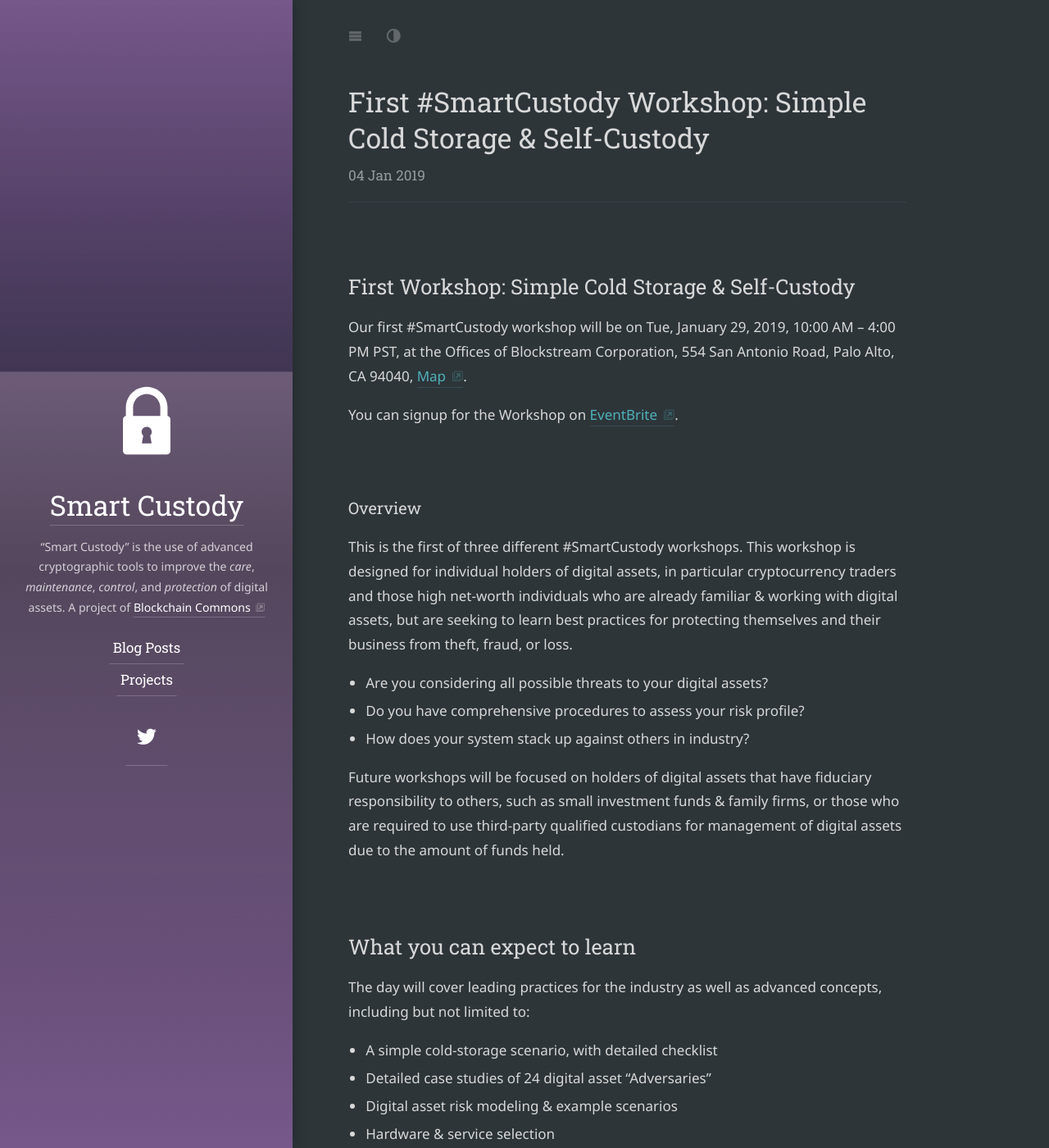
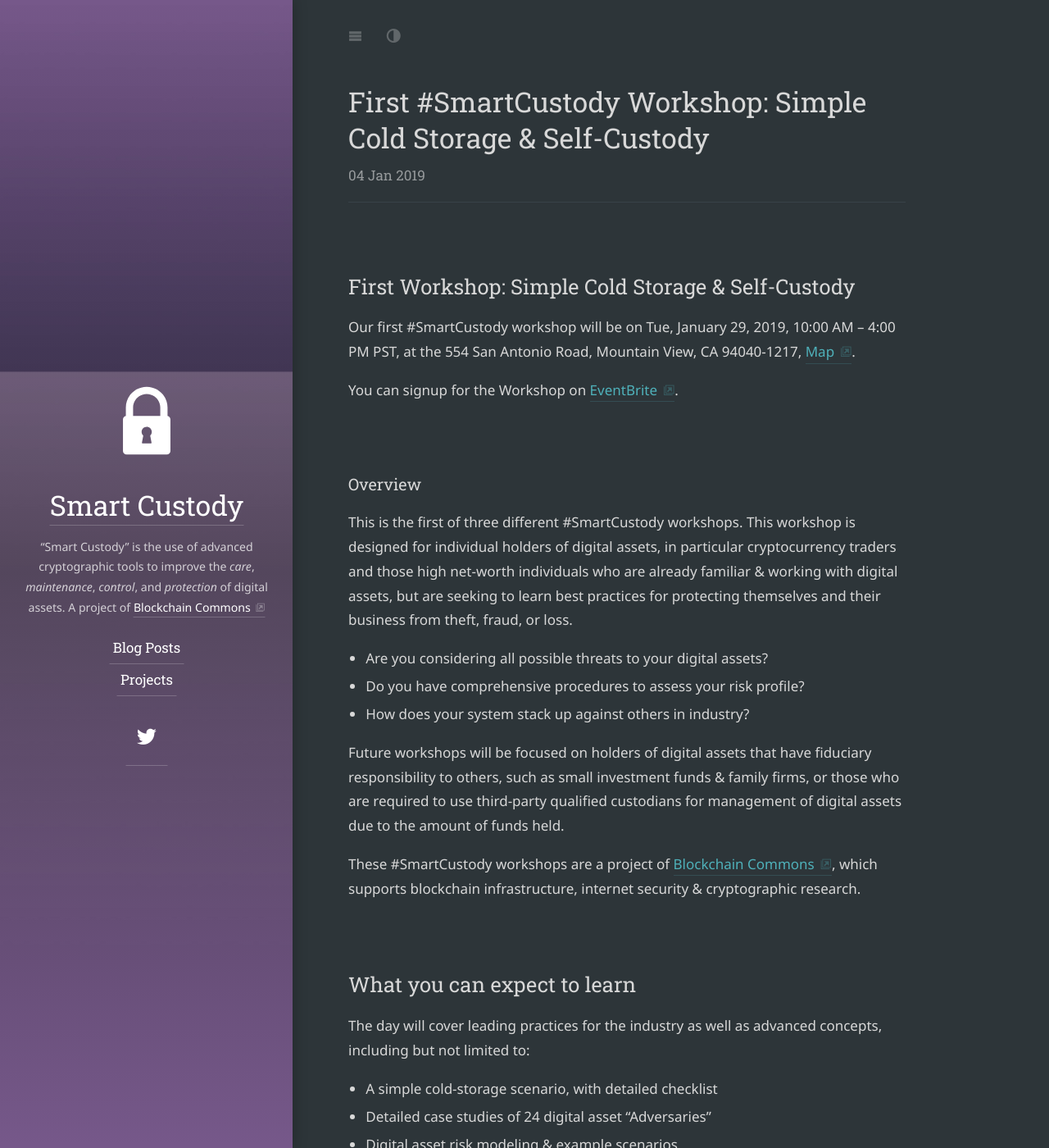
Before and after one commit to BlockchainCommons/www.SmartCustody.com, a Jekyll site: the page built from _posts/2019-01-04-First-SmartCustody-Workshop-Simple-Cold-Storage-and-Self-Custody.md, in a window 1280 px wide and 1400 px high. Shown: the whole window at 82% size. Built offline with Jekyll 4.4.1, drawn with Linux system fonts in a browser that asks for light colours; some web fonts are replaced; some of the changed text lies outside the part shown.

Commit message:
Cleanup of errors and consistencies

```diff
--- a/_posts/2019-01-04-First-SmartCustody-Workshop-Simple-Cold-Storage-and-Self-Custody.md
+++ b/_posts/2019-01-04-First-SmartCustody-Workshop-Simple-Cold-Storage-and-Self-Custody.md
@@ -1,12 +1,16 @@
 ---
 layout: post
 title:  "First #SmartCustody Workshop: Simple Cold Storage & Self-Custody"
+excerpt_separator: "<!--more-->"
+
 ---
 ## First Workshop: Simple Cold Storage & Self-Custody
 
-Our first #SmartCustody workshop will be on Tue, January 29, 2019, 10:00 AM – 4:00 PM PST, at the Offices of Blockstream Corporation, 554 San Antonio Road, Palo Alto, CA 94040, [Map](https://www.eventbrite.com/e/smartcustody-simple-cold-storage-self-custody-workshop-tickets-54426618481#map-target).
+Our first #SmartCustody workshop will be on Tue, January 29, 2019, 10:00 AM – 4:00 PM PST, at the 554 San Antonio Road, Mountain View, CA 94040-1217, [Map](https://www.eventbrite.com/e/smartcustody-simple-cold-storage-self-custody-workshop-tickets-54426618481#map-target).
 
 You can signup for the Workshop on [EventBrite](https://www.eventbrite.com/e/smartcustody-simple-cold-storage-self-custody-workshop-tickets-54426618481).
+
+<!--more-->
 
 ### Overview
 
@@ -17,6 +21,8 @@
 - How does your system stack up against others in industry?
 
 Future workshops will be focused on holders of digital assets that have fiduciary responsibility to others, such as small investment funds & family firms, or those who are required to use third-party qualified custodians for management of digital assets due to the amount of funds held.
+
+These #SmartCustody workshops are a project of [Blockchain Commons](https://www.BlockchainCommons.com), which supports blockchain infrastructure, internet security & cryptographic research.
 
 ## What you can expect to learn
 
@@ -83,6 +89,10 @@
 
 $2,000 includes the workshop, handouts, and other self-custody related materials. There are a couple $1,000 tickets for registered non-profits that accept or manage cryptocurrency. Contact [Christopher Allen](mailto:ChristopherA@LifeWithAlacrity.com) if you wish to pay via cryptocurrency.
 
+## Future Events & Mailing List
+
+If you wish to be notified about future #SmartCustody workshops, events, guides, books, etc. you can subscribe to our Announcements Mailing List.
+
 ## Hosted By
 
 [![blockchain-commons-logo](../assets/img/blog/blockchain-commons-logo.png)](https://www.BlockchainCommons.com)
@@ -105,7 +115,8 @@
 
 [![crypto-tag-logo](../assets/img/blog/crypto-tag-logo.png)](https://cryptotag.io/)
 
-[CryptoTag](https://cryptotag.io/): We got your backup. Your crypto recovery seed and private keys forever stored in pure Titanium.
+[CRYPTOTAG](https://cryptotag.io/): We got your backup. Your crypto recovery seed and private keys forever stored in pure Titanium.
 
 [![ledger-logo](../assets/img/blog/ledger-logo.png)](https://www.ledger.com/)
+
 [Ledger](https://www.ledger.com/): "Developing security and infrastructure solutions for cryptocurrencies"
```
